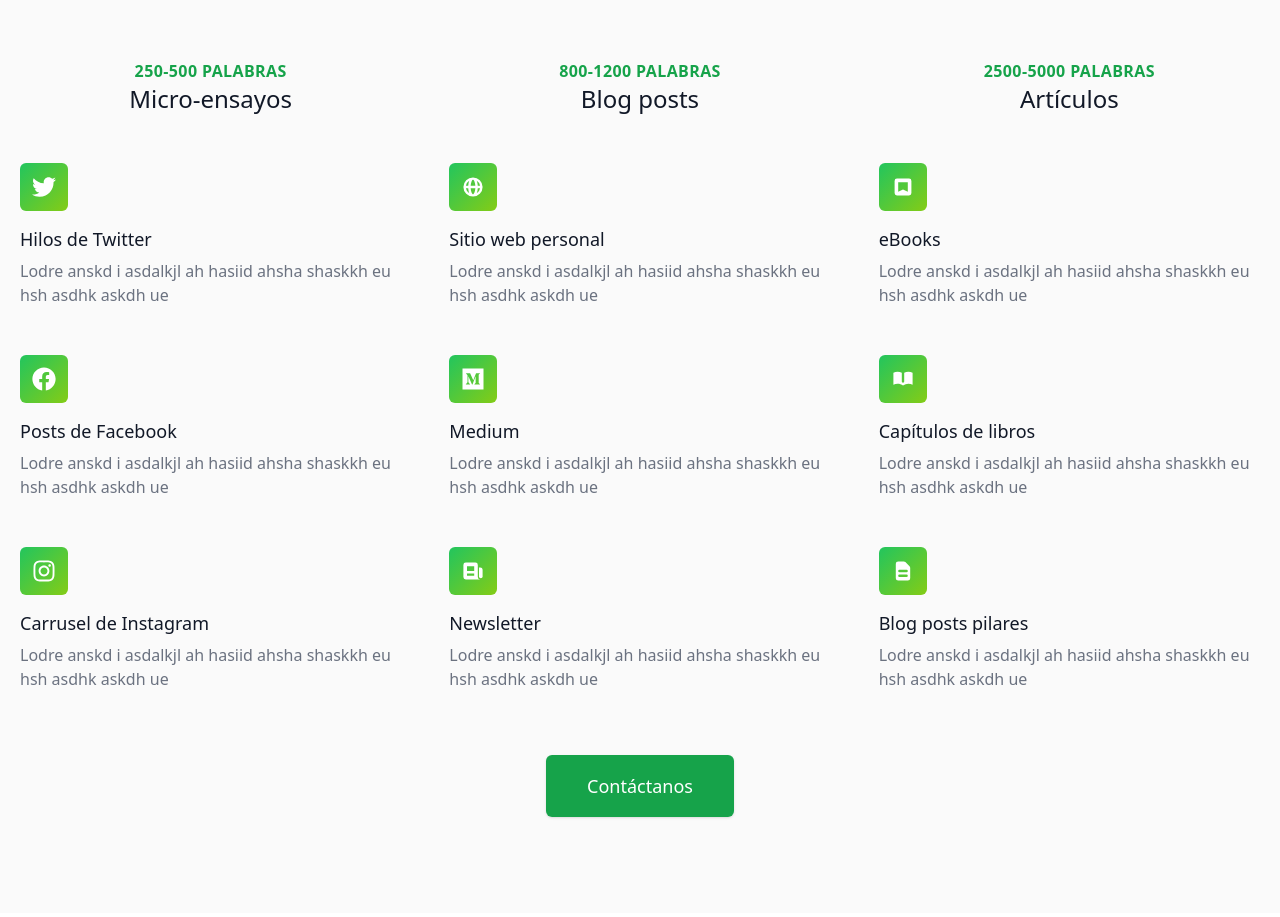
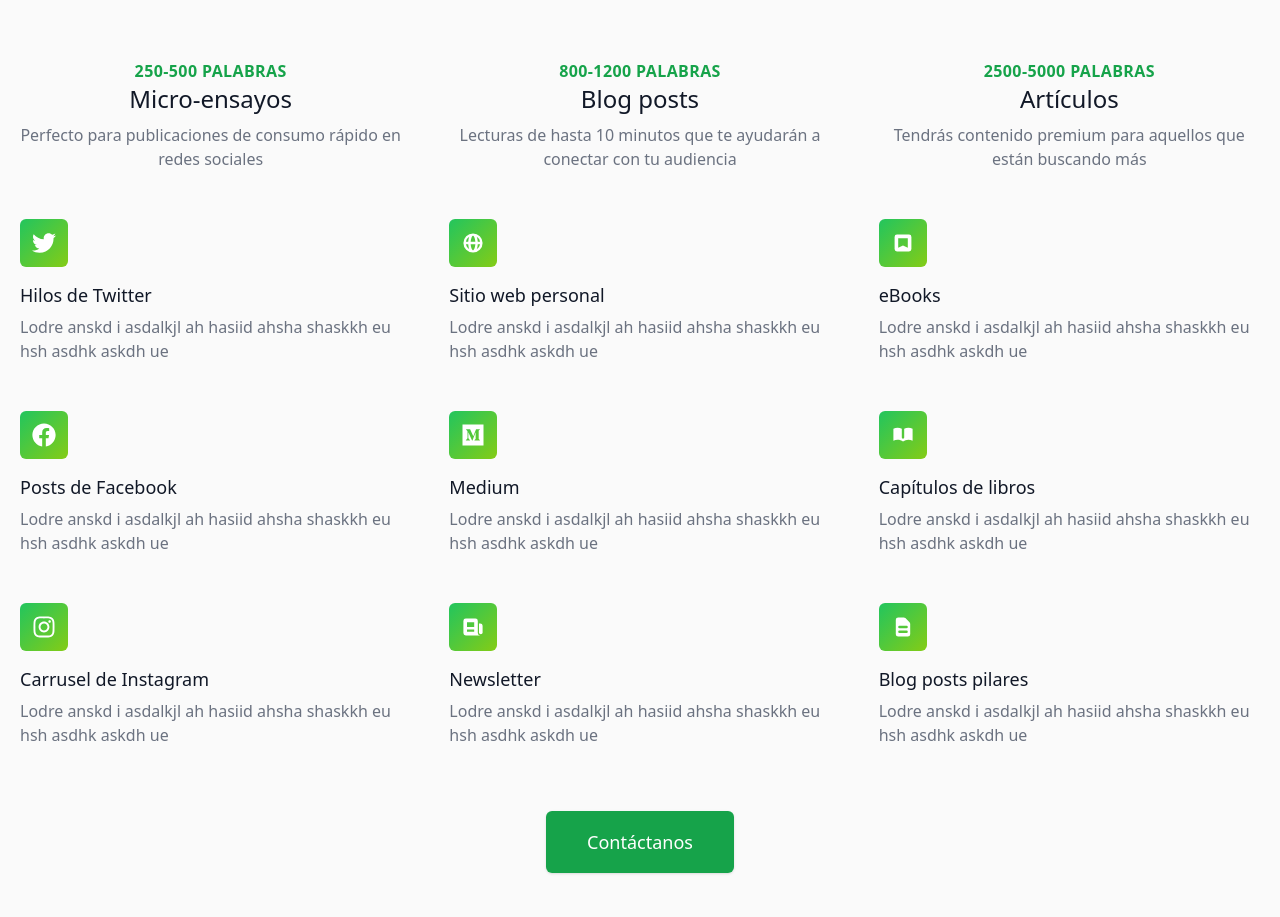
Before and after one commit to JosmanPS/los-escribas, a Next.js app: page / in a window 1280 px wide. Shown: the part 2840-3757 px from the top of the page. Built offline with nearby package versions, Linux system fonts and the light colour scheme.

Commit message:
Descripcion de productos

```diff
--- a/components/pages/Home/Products/index.tsx
+++ b/components/pages/Home/Products/index.tsx
@@ -1,13 +1,20 @@
 import React from 'react'
 import Container from '~/components/Container'
 import { FaTwitter, FaFacebook, FaInstagram, FaMedium } from 'react-icons/fa'
-import { HiBookmarkAlt, HiBookOpen, HiDocumentText, HiGlobeAlt, HiNewspaper, } from 'react-icons/hi'
+import {
+  HiBookmarkAlt,
+  HiBookOpen,
+  HiDocumentText,
+  HiGlobeAlt,
+  HiNewspaper,
+} from 'react-icons/hi'
 import CTAButton from '../CTAButton'
 
 const PRODUCTS = [
   {
     name: 'Micro-ensayos',
-    description: '250-500 palabras',
+    words: '250-500 palabras',
+    description: 'Perfecto para publicaciones de consumo rápido en redes sociales',
     media: [
       {
         title: 'Hilos de Twitter',
@@ -31,7 +38,8 @@ const PRODUCTS = [
   },
   {
     name: 'Blog posts',
-    description: '800-1200 palabras',
+    words: '800-1200 palabras',
+    description: 'Lecturas de hasta 10 minutos que te ayudarán a conectar con tu audiencia',
     media: [
       {
         title: 'Sitio web personal',
@@ -55,7 +63,8 @@ const PRODUCTS = [
   },
   {
     name: 'Artículos',
-    description: '2500-5000 palabras',
+    words: '2500-5000 palabras',
+    description: 'Tendrás contenido premium para aquellos que están buscando más',
     media: [
       {
         title: 'eBooks',
@@ -90,14 +99,17 @@ export default function Products() {
         </div>
         <div className="grid md:grid-cols-3 md:gap-x-12">
           {PRODUCTS.map((product) => (
-            <div className='mb-16'>
+            <div className="mb-16">
               <div className="text-center">
                 <p className="text-base text-green-600 font-semibold tracking-wide uppercase">
-                  {product.description}
+                  {product.words}
                 </p>
                 <h3 className="text-gray-900 text-2xl font-medium">
                   {product.name}
                 </h3>
+                <p className="mt-2 text-base text-gray-500 max-w-sm mx-auto">
+                  {product.description}
+                </p>
               </div>
               {product.media.map((media) => (
                 <div className="flex flex-col mt-12">
```
